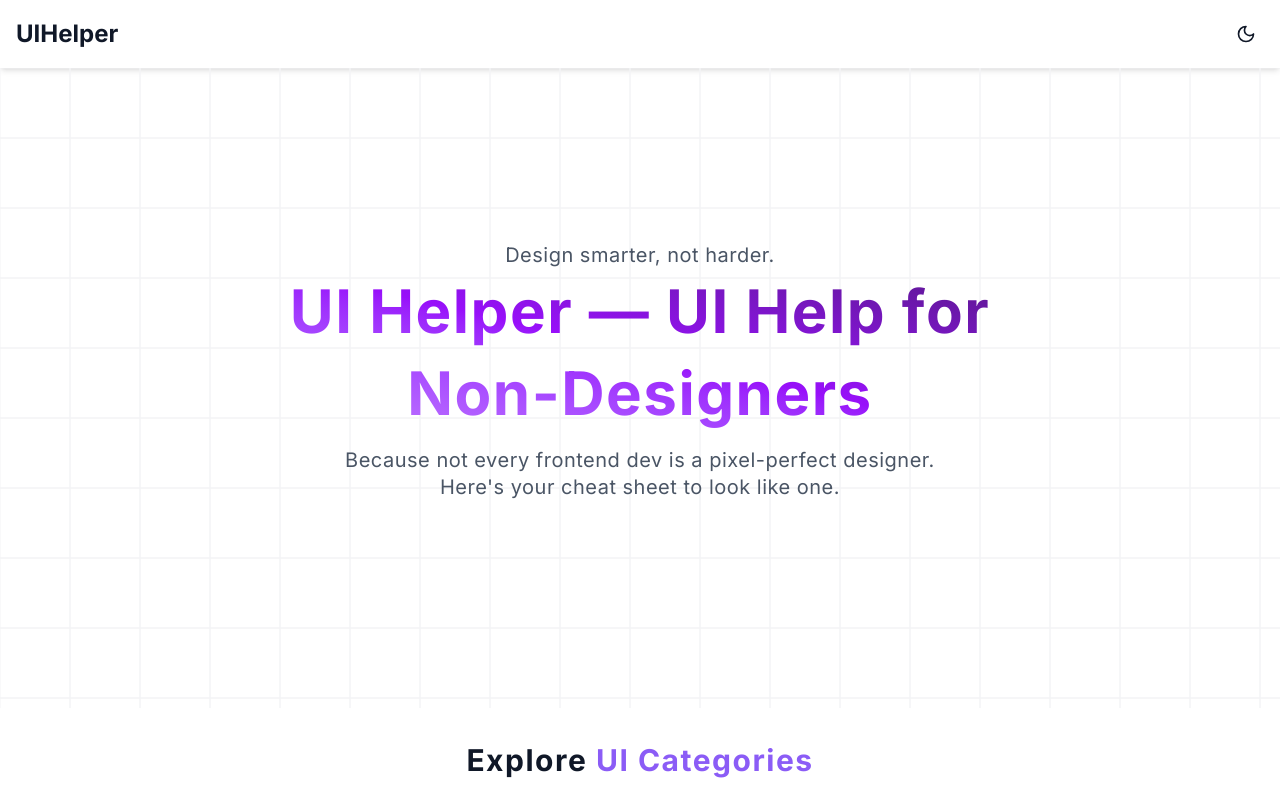
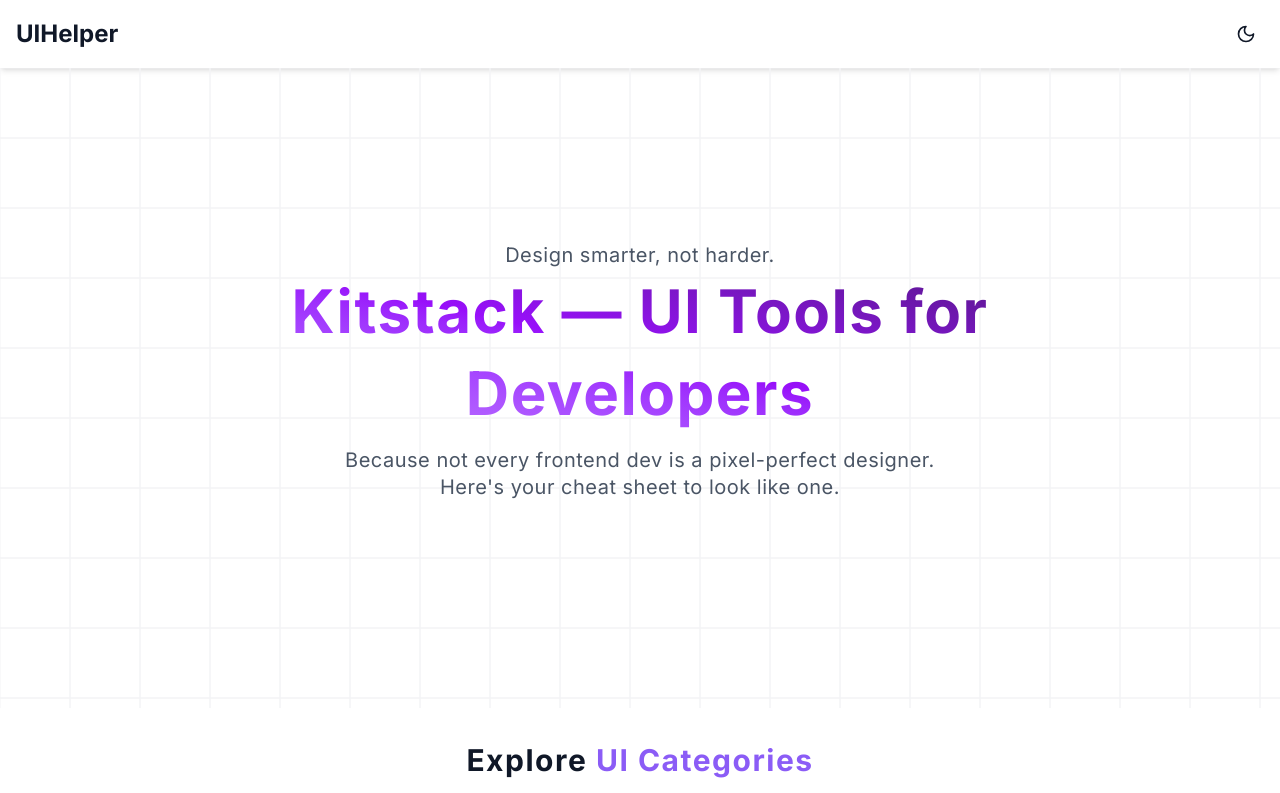
Before and after one commit to zhraa2605/uihelper, a Next.js app: page / in a window 1280 px wide. Shown: the top 793 px of the page. Built offline with nearby package versions, Linux system fonts and the light colour scheme.

Commit message:
WIP: updated Hero component content

```diff
--- a/app/components/Hero.jsx
+++ b/app/components/Hero.jsx
@@ -18,8 +18,7 @@
             Design smarter, not harder.
           </p>
           <h1 className="text-3xl md:text-6xl lg:text-6xl font-bold bg-clip-text text-transparent bg-gradient-to-tr from-purple-400 via-purple-600 to-purple-900 dark:bg-gradient-to-bl dark:from-purple-100 dark:to-purple-200  mb-3 leading-snug tracking-wide">
-            UI Helper — UI Help for Non-Designers
-          </h1>
+Kitstack — UI Tools for Developers           </h1>
           <p className="text-md md:text-lg lg:text-xl text-gray-600 dark:text-gray-100 mb-8 leading-snug tracking-wide font-extralight">
             Because not every frontend dev is a pixel-perfect designer. <br className="hidden md:block" />
             Here's your cheat sheet to look like one.
```
